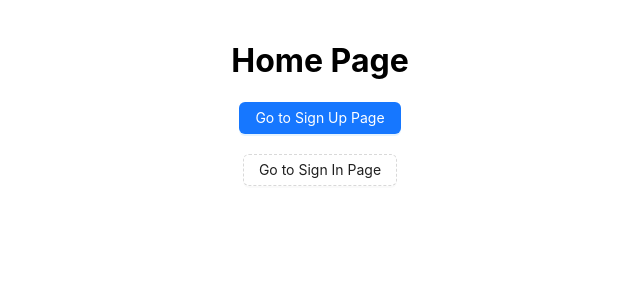
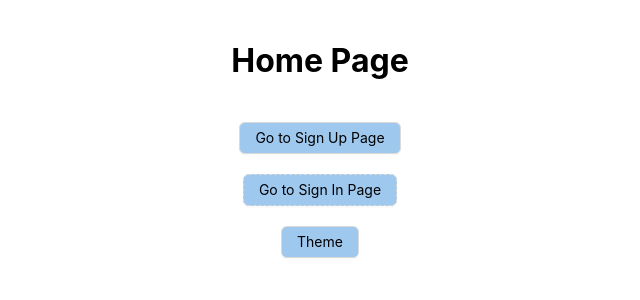
Before and after one commit to bounswe/bounswe2023group4, a React (Create React App) app in the folder prediction-polls/frontend/: page / in a window 1280 px wide. Shown: the top 300 px of the page, without its empty margins (320-960 px from the left). Built offline with nearby package versions, Linux system fonts and the light colour scheme.

Commit message:
added example usage of Theme Context

```diff
--- a/prediction-polls/frontend/src/Pages/Home/index.jsx
+++ b/prediction-polls/frontend/src/Pages/Home/index.jsx
@@ -1,26 +1,46 @@
-import React from 'react';
-import { Button } from 'antd';
-import { Link } from 'react-router-dom';
+import React from "react";
+import { Button } from "antd";
+import { Link } from "react-router-dom";
+import { useContext } from "react";
+import { Colors } from "../../theme/color";
+import { ThemeContext } from "../../contexts/ThemeContext";
+
 function Home() {
+  const { theme, setTheme } = useContext(ThemeContext);
   const containerStyle = {
-    display: 'flex',
-    flexDirection: 'column',
-    alignItems: 'center',
-    padding: '20px',
+    display: "flex",
+    flexDirection: "column",
+    alignItems: "center",
+    padding: "20px",
+    backgroundColor: Colors[theme].neutural.white,
+    height: "100vh",
   };
   const buttonContainerStyle = {
-    marginTop: '20px',
+    marginTop: "20px",
+    backgroundColor: Colors[theme].primary[200],
+    color: Colors[theme].neutural.black,
+  };
+  const header = {
+    color: Colors[theme].neutural.black,
+  }
+  const toggleTheme = () => {
+    setTheme(theme === "light" ? "dark" : "light");
   };
 
   return (
     <div style={containerStyle}>
-      <h1>Home Page</h1>
+      <h1 style={header}>Home Page</h1>
       <Link to="/auth/sign-up">
-        <Button type='primary'>Go to Sign Up Page</Button>
+        <Button style={buttonContainerStyle}>Go to Sign Up Page</Button>
       </Link>
       <Link to="/auth/sign-in">
-        <Button style={buttonContainerStyle} type='dashed'>Go to Sign In Page</Button>
+        <Button style={buttonContainerStyle} type="dashed">
+          Go to Sign In Page
+        </Button>
       </Link>
+      <Button style={buttonContainerStyle} onClick={toggleTheme}>
+        Theme
+      </Button>
     </div>
   );
 }
```
